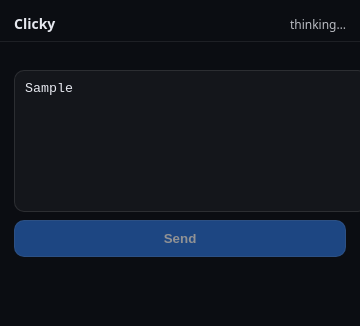
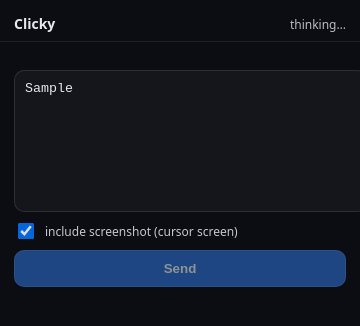
Before and after one commit to marcodetering-prog/clicky-windows, an Electron app: page src/renderer/panel.html in a window 360 px wide. Both pictures are taken after typing "Sample" into the empty fields and a click on the button "Send". Drawn offline with Linux system fonts and the light colour scheme; no server answers.

Commit message:
Add screenshot capture and send to OpenAI-compatible vision chat

```diff
--- a/src/renderer/panel.css
+++ b/src/renderer/panel.css
@@ -63,6 +63,20 @@ button:disabled {
   cursor: not-allowed;
 }
 
+.checkboxRow {
+  display: flex;
+  gap: 8px;
+  align-items: center;
+  font-size: 12px;
+  opacity: 0.85;
+  user-select: none;
+}
+
+.checkboxRow input {
+  width: 16px;
+  height: 16px;
+}
+
 .output {
   padding: 10px 14px 0 14px;
   font-size: 12px;
--- a/src/renderer/panel.html
+++ b/src/renderer/panel.html
@@ -17,6 +17,10 @@
 
     <div class="chat">
       <textarea id="input" placeholder="type a message…"></textarea>
+      <label class="checkboxRow">
+        <input type="checkbox" id="includeScreenshot" checked />
+        include screenshot (cursor screen)
+      </label>
       <button id="send">Send</button>
     </div>
 
--- a/src/renderer/panel.js
+++ b/src/renderer/panel.js
@@ -4,6 +4,7 @@ const inputEl = document.getElementById('input');
 const sendEl = document.getElementById('send');
 const outputEl = document.getElementById('output');
 const hintEl = document.getElementById('hint');
+const includeScreenshotEl = document.getElementById('includeScreenshot');
 
 function setStatus(text) {
   statusEl.textContent = text;
@@ -28,7 +29,12 @@ sendEl.addEventListener('click', async () => {
   outputEl.textContent = '';
 
   try {
-    const { responseText } = await window.clicky.chat(userText);
+    const shouldIncludeScreenshot = Boolean(includeScreenshotEl?.checked);
+    const screenshotDataUrl = shouldIncludeScreenshot
+      ? await window.clicky.captureScreenshotDataUrl()
+      : undefined;
+
+    const { responseText } = await window.clicky.chat(userText, { screenshotDataUrl });
     outputEl.textContent = responseText;
     setStatus('ready');
   } catch (error) {
```
Also changed, not shown: src/main.js (+12 -4 lines), src/preload.js (+22 -2 lines), README.md.
